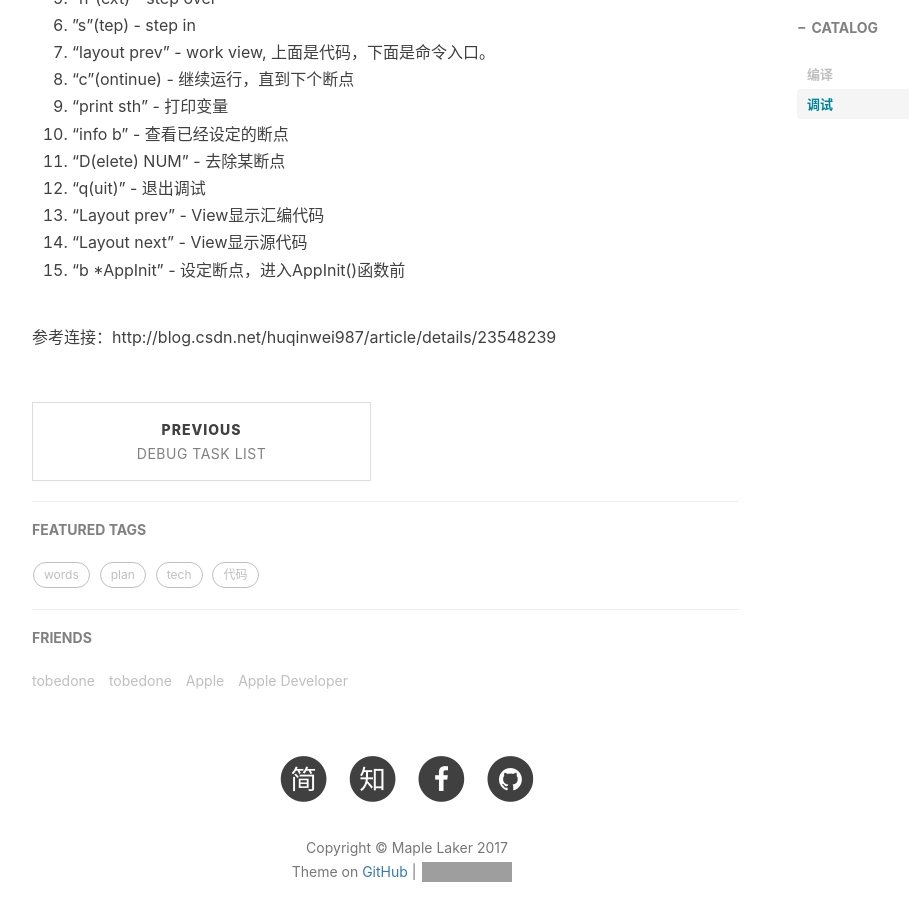
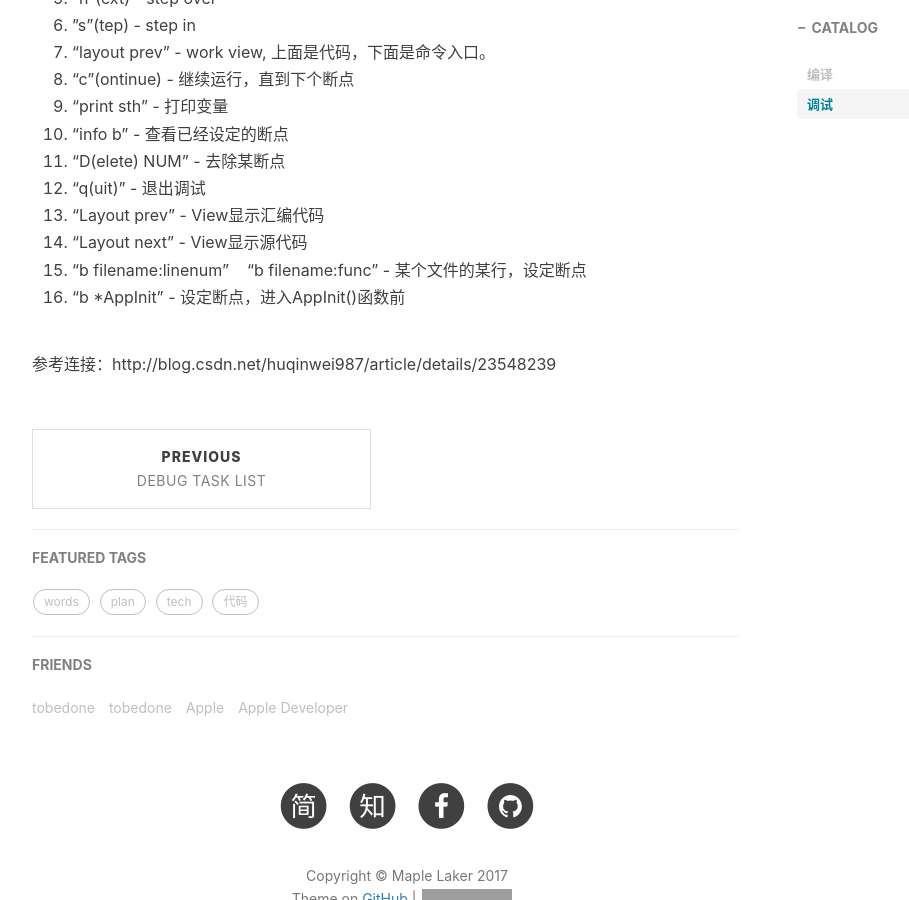
Before and after one commit to MapleLaker/MapleLaker.github.io, a Jekyll site: the page built from _posts/2017-11-07-GDB 调试.md, in a window 1280 px wide and 900 px high, scrolled down 841 px. Shown: the whole window, without its empty margins (233-1142 px from the left). Built offline with Jekyll 4.4.1, drawn with Linux system fonts in a browser that asks for light colours; nearby versions of some CDN libraries; comment, search, counter and statistics services are not loaded; grey boxes are pictures that could not be loaded.

Commit message:
Update 2017-11-07-GDB 调试.md

```diff
--- a/_posts/2017-11-07-GDB 调试.md
+++ b/_posts/2017-11-07-GDB 调试.md
@@ -28,6 +28,8 @@ tags:
 12. "q(uit)" - 退出调试
 13. “Layout prev” - View显示汇编代码
 14. “Layout next” - View显示源代码
+14. “b filename:linenum”
+    “b filename:func” - 某个文件的某行，设定断点
 15. "b *AppInit" - 设定断点，进入AppInit()函数前
 
 参考连接：http://blog.csdn.net/huqinwei987/article/details/23548239
```
